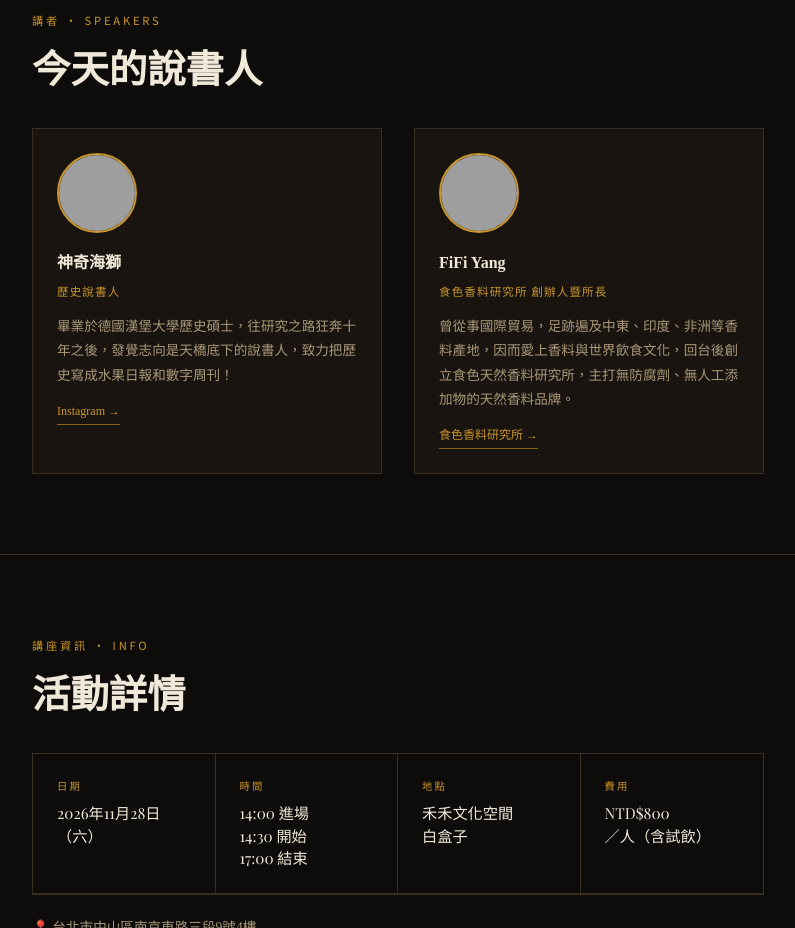
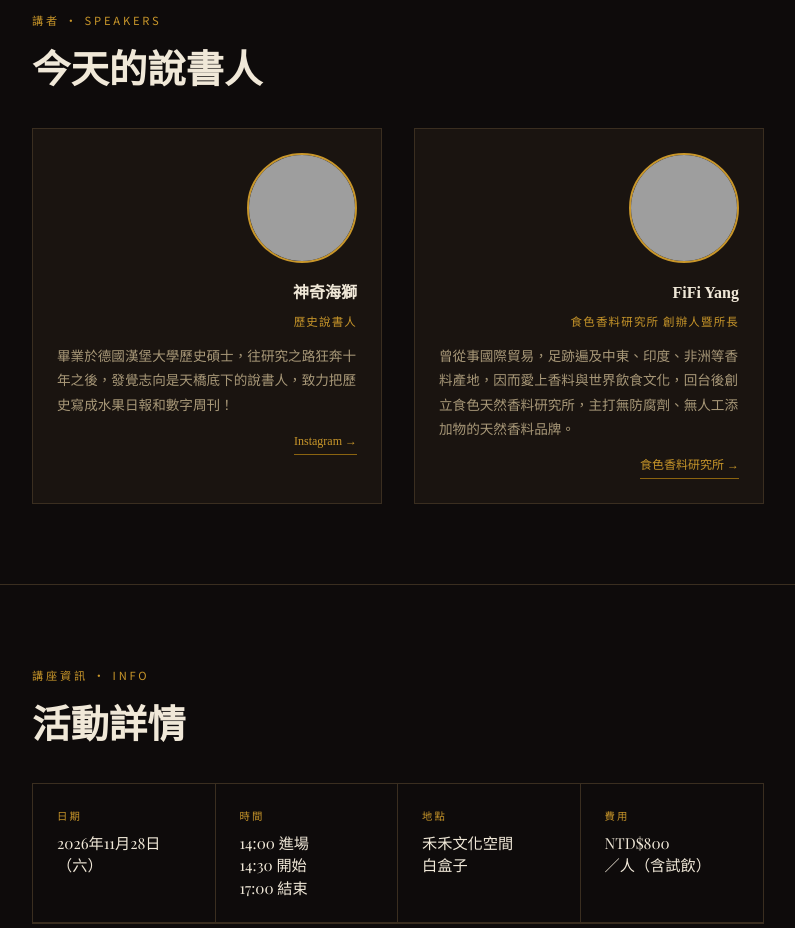
Before and after one commit to taboyao/lecture3, a plain HTML site: page index.html in a window 1280 px wide. Shown: the part 3240-4168 px from the top of the page, without its empty margins (242-1037 px from the left). Drawn offline with nearby package versions, Linux system fonts and the light colour scheme; grey boxes are pictures that could not be loaded; a web font is replaced by a local one.

Commit message:
Update index.html

```diff
--- a/index.html
+++ b/index.html
@@ -318,19 +318,23 @@
     }
     @media (max-width: 580px) { .speaker-grid { grid-template-columns: 1fr; } }
 
-    .speaker-card {
+   .speaker-card {
       background: var(--off-black);
       border: 1px solid var(--border);
       padding: 1.5rem;
+      display: flex;
+      flex-direction: column;
+      align-items: flex-end;
     }
     .speaker-card img {
-      width: 80px;
-      height: 80px;
+      width: 110px;
+      height: 110px;
       border-radius: 50%;
       object-fit: cover;
       object-position: center top;
       border: 2px solid var(--gold);
       display: block;
+      margin-left: auto;
       margin-bottom: 1rem;
     }
     .speaker-card .speaker-placeholder {
```
